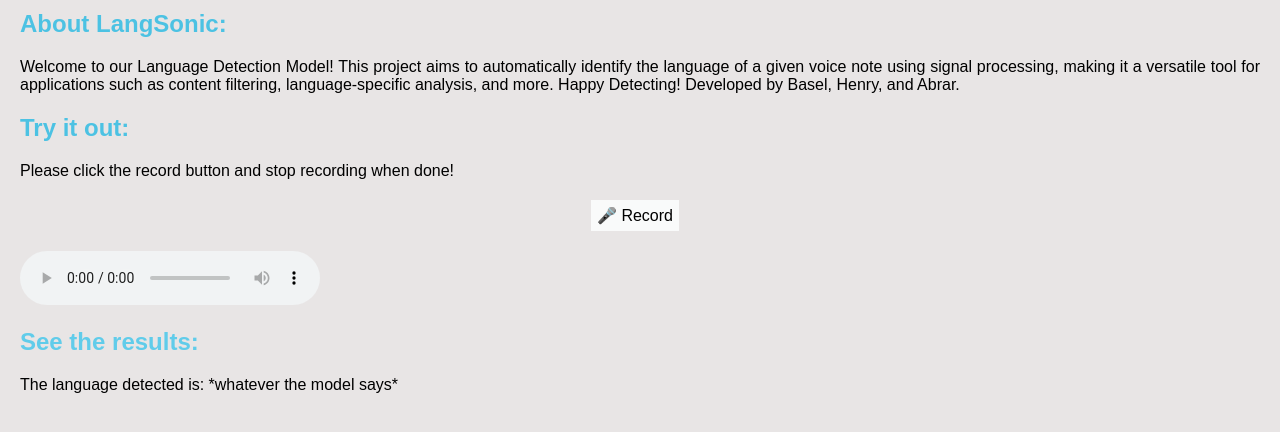
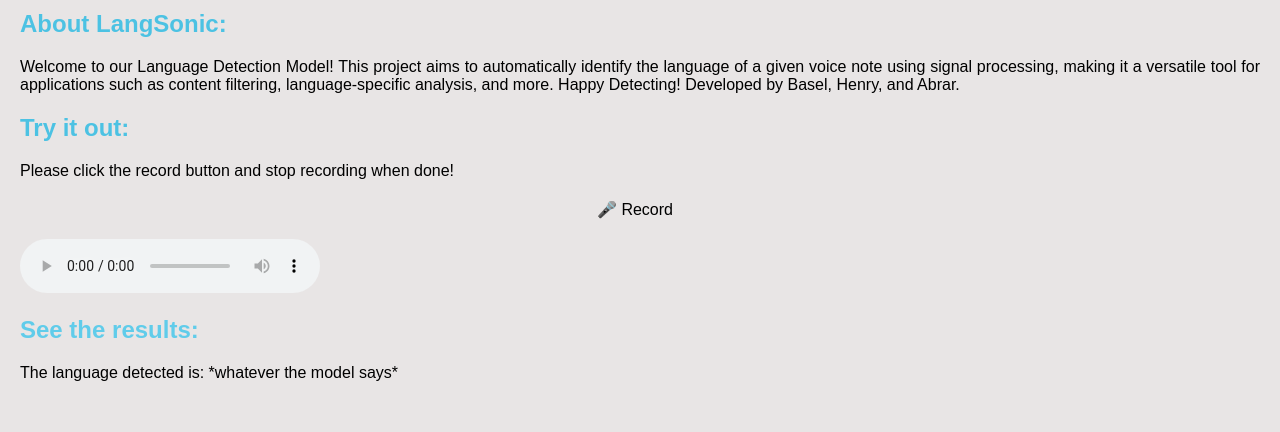
Before and after one commit to thabnir/LangSonic, a Python web app: template flask/templates/index.html in a window 1280 px wide. Shown: the part 205-637 px from the top of the page. Run offline with Jinja, Linux system fonts and the light colour scheme; the template is opened without the code that fills it, so the values that code supplies are empty.

Commit message:
Update index.html

```diff
--- a/flask/templates/index.html
+++ b/flask/templates/index.html
@@ -47,8 +47,7 @@
         }
 
         #record-btn{
-            background-color: #f9fafa;
-            padding: 6px;
+            border-radius: 5px;
             cursor: pointer;
             display: inline-block;
             margin-right: 10px;
@@ -58,9 +57,14 @@
             background-color: #95D8EB;
         }
         #stop-btn {
+            border-radius: 5px;
             cursor: pointer;
             display: none;
             margin-right: 10px;
+            transition: background-color 0.3s ease;
+        }
+        #stop-btn:hover {
+            background-color: #ea5858;
         }
         #audio-container {
             margin-top: 20px;
```
